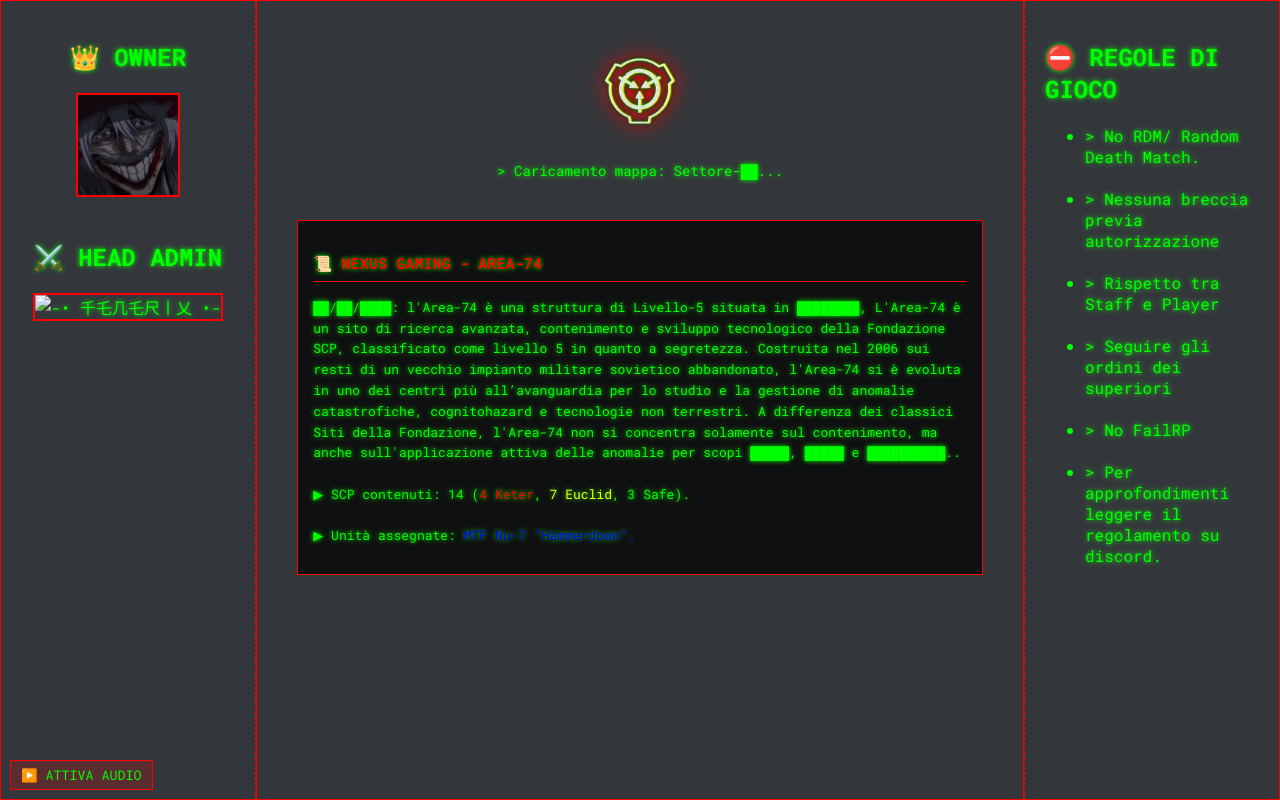
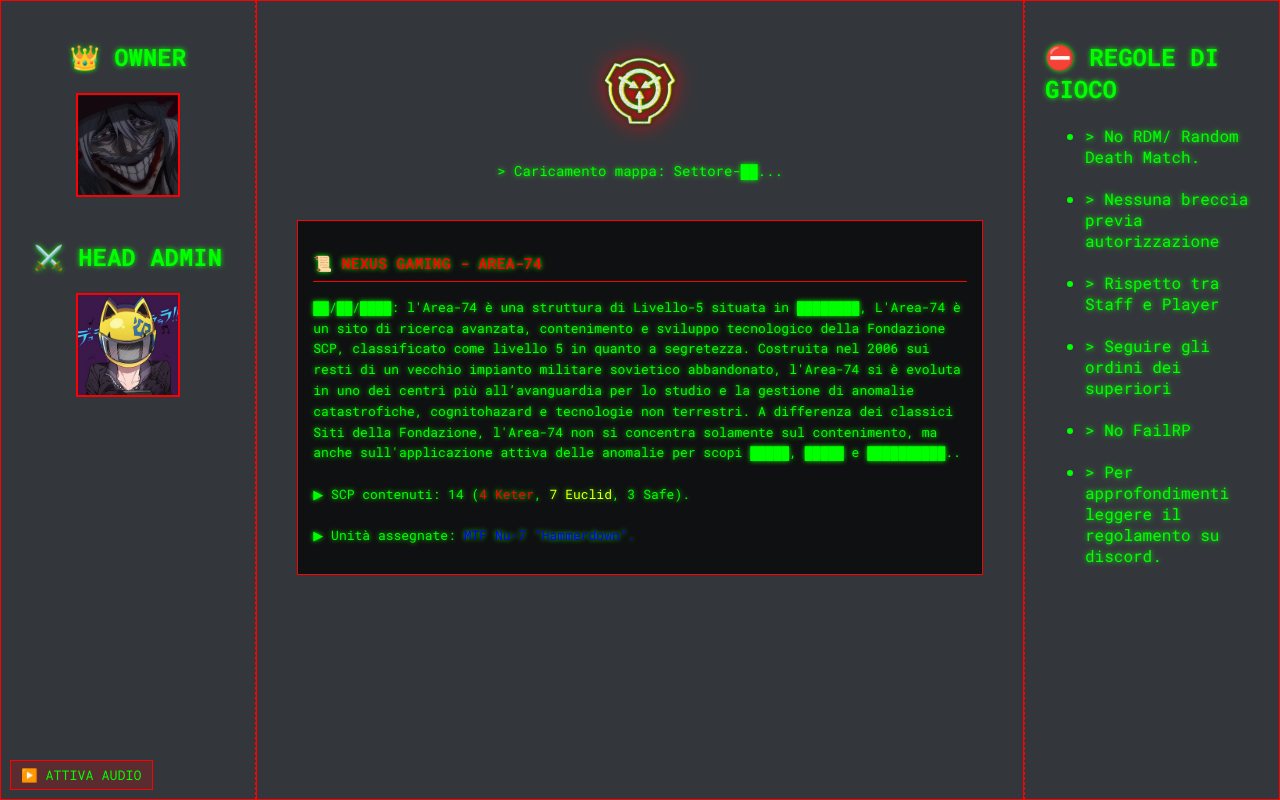
Before and after one commit to zDavy46/loadginscreengmodscprp, a plain HTML site: page index.html in a window 1280 px wide. Drawn offline with Linux system fonts and the light colour scheme.

Commit message:
Update index.html

```diff
--- a/index.html
+++ b/index.html
@@ -24,7 +24,7 @@
     </div>
     <div class="staff-box">
       <h2>⚔️ HEAD ADMIN</h2>
-      <img src="admin_avatar.jpg" alt="-• 千乇几乇尺丨乂 •-">
+      <img src="admin_avatar.png" alt="-• 千乇几乇尺丨乂 •-">
       <p></p>
       <p></p>
     </div>
```
